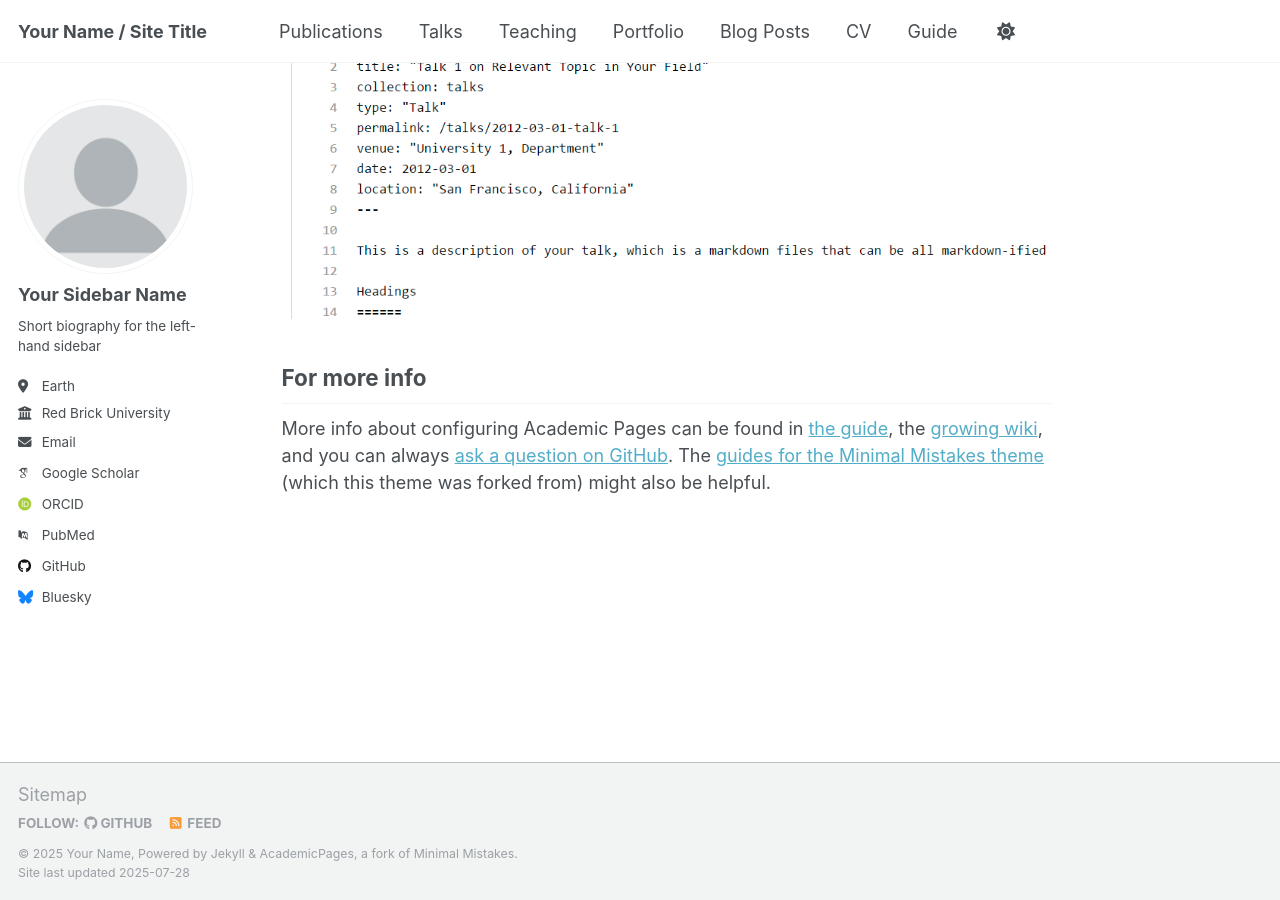
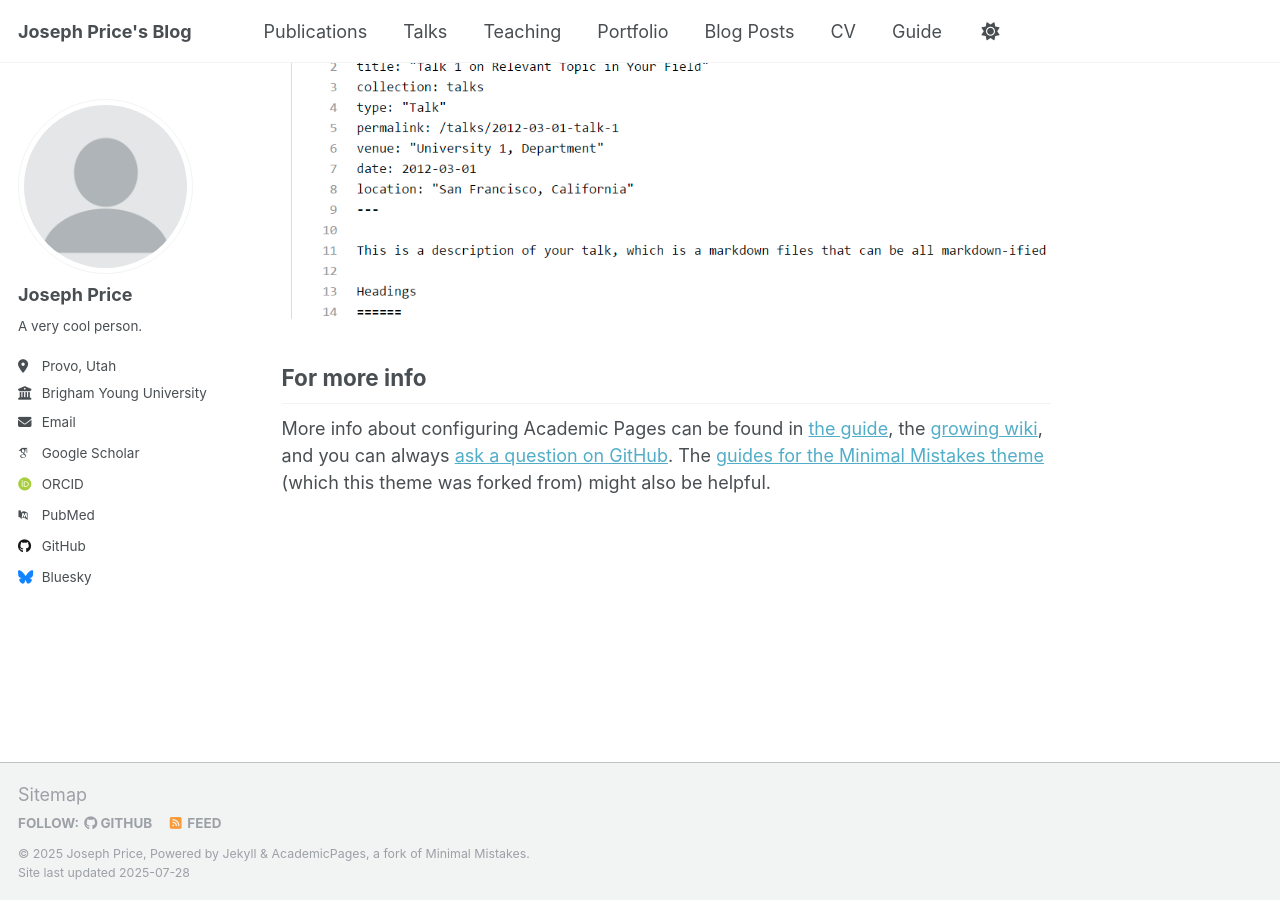
Before and after one commit to XenotropicMousePotato/xenotropicmousepotato.github.io, a Jekyll site: the page built from _pages/about.md, in a window 1280 px wide and 900 px high, scrolled down 2880 px. Built offline with Jekyll 4.4.1, drawn with Linux system fonts in a browser that asks for light colours; some web fonts are replaced; a script that is not in the unit is left out.

Commit message:
Started to change config.yml to be mine

```diff
--- a/_config.yml
+++ b/_config.yml
@@ -9,13 +9,13 @@
 # Basic Site Settings
 locale                   : "en-US"
 site_theme               : "default"
-title                    : "Your Name / Site Title"
+title                    : "Joseph Price's Blog"
 title_separator          : "-"
-name                     : &name "Your Name"
+name                     : &name "Joseph Price"
 description              : &description "personal description"
-url                      : https://academicpages.github.io # the base hostname & protocol for your site e.g. "https://[your GitHub username].github.io" or if you already have some other page hosted on Github then use "https://[your GitHub username].github.io/[Your Repo Name]"
+url                      : https://xenotropicmousepotato.github.io # the base hostname & protocol for your site e.g. "https://[your GitHub username].github.io" or if you already have some other page hosted on Github then use "https://[your GitHub username].github.io/[Your Repo Name]"
 baseurl                  : "" # the subpath of your site, e.g. "/blog"
-repository               : "academicpages/academicpages.github.io"
+repository               : "XenotropicMousePotato/xenotropicmousepotato.github.io"
 
 # Site Author - The following control what appear as part of the author content on the side bar.
 #               If a field is blank the icon and link will not appear, otherwise it will be shown.
@@ -23,13 +23,13 @@ repository               : "academicpages/academicpages.github.io"
 author:
   # Biographic information
   avatar           : "profile.png"
-  name             : "Your Sidebar Name"
+  name             : "Joseph Price"
   pronouns         : # example: "she/her"
-  bio              : "Short biography for the left-hand sidebar"
-  location         : "Earth"
-  employer         : "Red Brick University"
+  bio              : "A very cool person."
+  location         : "Provo, Utah"
+  employer         : "Brigham Young University"
   uri              : # URL
-  email            : "none@example.org"
+  email            : "josephprattprice@gmail.com"
 
   # Academic websites
   academia         : # URL
```
